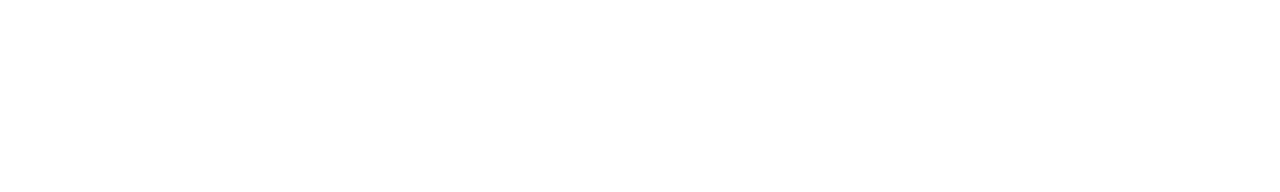
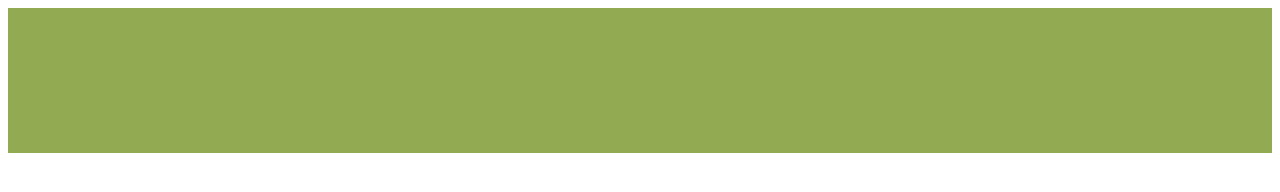
Before and after one commit to bmanandhar/dhammaRepo, a plain HTML site: page index.html in a window 1280 px wide. Drawn offline with Linux system fonts and the light colour scheme.

Commit message:
html text added, css folderbeing added

```diff
--- /dev/null
+++ b/css/main.css
@@ -0,0 +1,4 @@
+#head {
+        height: 145px;
+        background-color: #92AB52;
+}
--- a/index.html
+++ b/index.html
@@ -1,9 +1,18 @@
 <!doctype html>
 <html>
     <head>
-        <meta charset="utf-8">
-        <title>Dhamma Mahavana</title>
+        <meta charset="utf-8>
+        <meta http-equiv="X-UA-Compatible" content="IE=edge">
+        <meta name="viewport" content="width=device-width, initial-scale=1">
+        <link href="css/main.css" rel="stylesheet">
+        <title>Dhamma Mahavana California</title>
     </head>
 
-    <body></body>
+    <body>
+        <div id="head">
+
+        </div>
+
+    </body>
+    <!--color code for green head #92AB52, RGB Code: R: 146 G: 171 B: 82-->
 </html>
```
